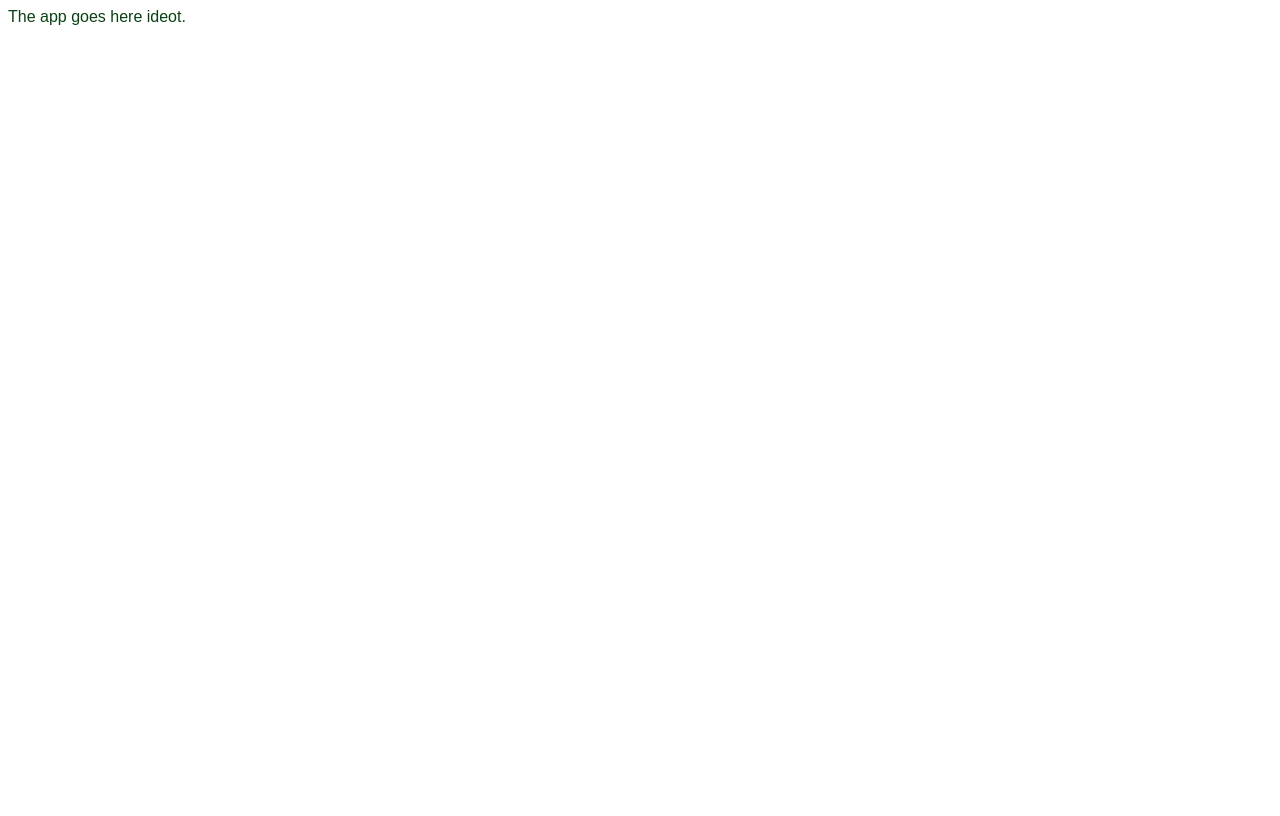
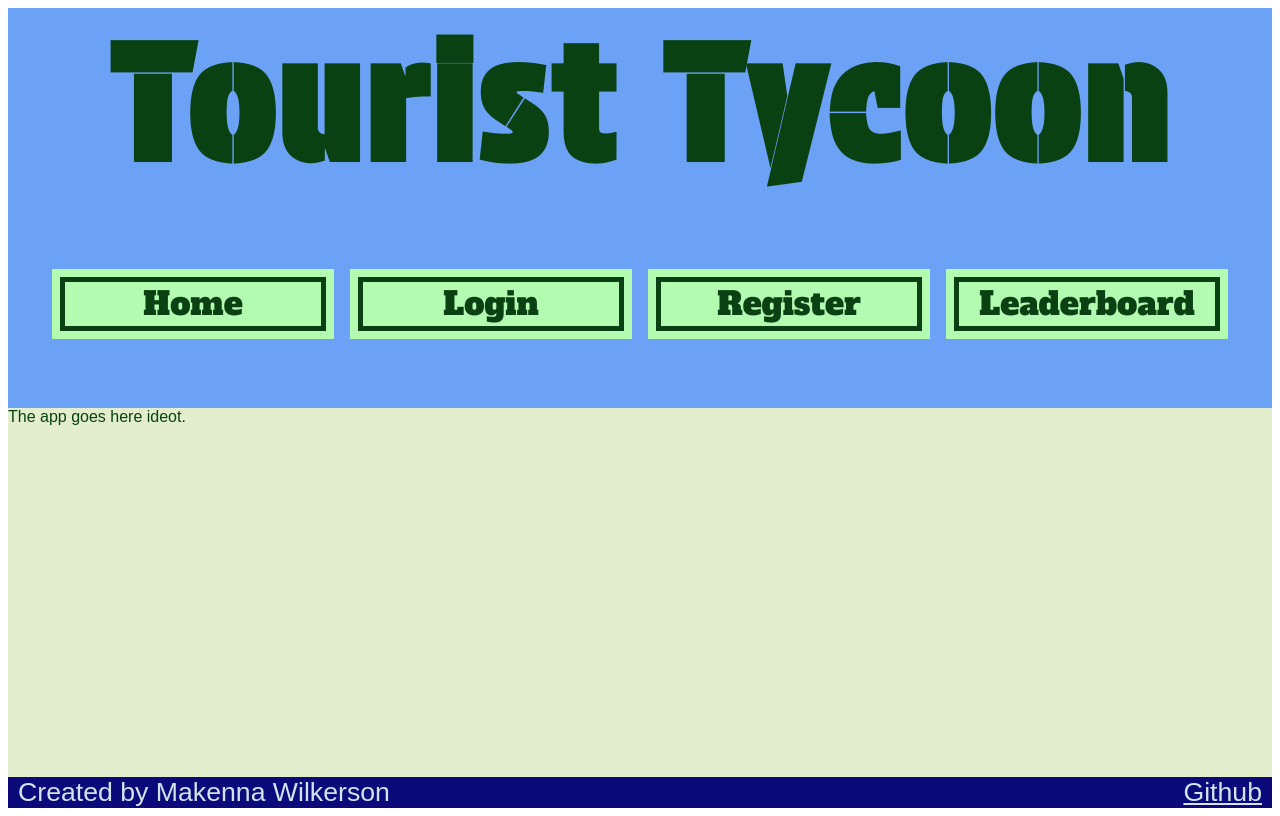
Before and after one commit to mewilker/startup, a React (Vite) app in the folder startup/: page / in a window 1280 px wide. Built offline with nearby package versions, Linux system fonts and the light colour scheme.

Commit message:
footer, placeholder hompage header and content

```diff
--- a/startup/src/app.css
+++ b/startup/src/app.css
@@ -1,11 +1,11 @@
 @font-face {
     font-family: 'Protest Guerrilla';
-    src: url(ProtestGuerrilla-Regular.ttf);
+    src: url(assets/ProtestGuerrilla-Regular.ttf);
   }
 
   @font-face {
     font-family: 'Alfa Slab One';
-    src: url(AlfaSlabOne-Regular.ttf);
+    src: url(assets/AlfaSlabOne-Regular.ttf);
   }
 
   .body{
--- a/startup/src/app.jsx
+++ b/startup/src/app.jsx
@@ -2,5 +2,29 @@ import React from "react";
 import './app.css';
 
 export default function App(){
-    return <div className="body">The app goes here ideot.</div>
+    return (
+        <div className="body">
+            <HomePageHeader />
+            <main>The app goes here ideot.</main>
+            <footer>
+            <p id = 'copyright'>Created by Makenna Wilkerson</p>
+            <a id = 'github' href="https://github.com/mewilker/startup">Github</a>
+        </footer>
+        </div>
+    )
 }
+
+function HomePageHeader(){
+    return (
+        <header id = 'titlepage'>
+            <h1 className = 'title'>Tourist Tycoon</h1>
+            <nav>
+                <menu>
+                    <li className = 'nav'><a className = 'nav' href = 'index.html'>Home</a></li>
+                    <li className = 'nav'><a className = 'nav' href = 'login.html'>Login</a></li>
+                    <li className = 'nav'><a className = 'nav' href = 'register.html'>Register</a></li>
+                    <li className = 'nav'><a className = 'nav' href = 'leaderboard.html'>Leaderboard</a></li>
+                </menu>
+            </nav>
+        </header>)
+}
```
Also changed, not shown: startup/src/assets/AlfaSlabOne-Regular.ttf (added), startup/src/assets/ProtestGuerrilla-Regular.ttf (added).
